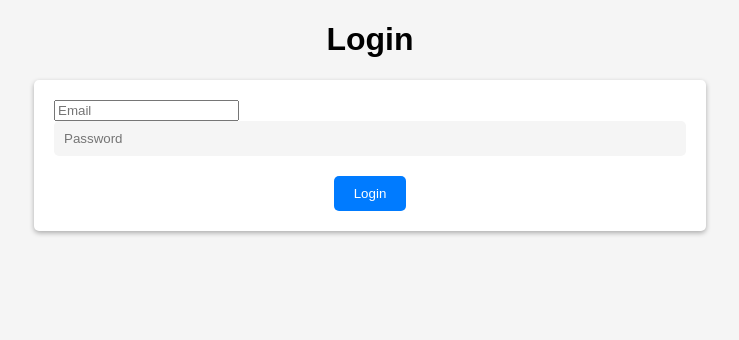
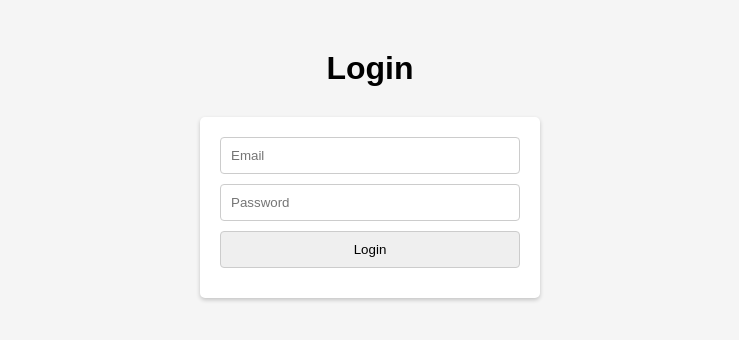
Before and after one commit to Jimpoz/Progetto-BD, a Flask app: template app/templates/login.html in a window 1280 px wide. Shown: the top 340 px of the page, without its empty margins (270-1009 px from the left). Run offline with Flask 3, Linux system fonts and the light colour scheme; the template is opened without the code that fills it: values that come from a table or form of the project are taken from there, others are empty.

Commit message:
Creato login, password hashata

```diff
--- a/app.py
+++ b/app.py
@@ -1,4 +1,4 @@
-from app import create_app
+from . import create_app
 
 app = create_app()
 
--- a/app/static/index.css
+++ b/app/static/index.css
@@ -1,15 +1,13 @@
-/* Set font family and background color */
+
 body {
     font-family: Arial, sans-serif;
     background-color: #f5f5f5;
   }
 
-  /* Center the heading */
   h1 {
     text-align: center;
   }
 
-  /* Style the links */
   a {
     display: block;
     margin: 10px auto;
@@ -17,11 +15,11 @@ body {
     width: 150px;
     text-align: center;
     color: #fff;
-    background-color: #007bff;
+    background-color: grey;
     text-decoration: none;
     border-radius: 5px;
   }
 
   a:hover {
-    background-color: #0069d9;
+    background-color: lightgray;
   }
--- a/app/static/login.css
+++ b/app/static/login.css
@@ -1,62 +1,42 @@
-/* Set font family and background color */
 body {
+  background-color: #f2f2f2;
   font-family: Arial, sans-serif;
-    background-color: #f5f5f5;
 }
 
-  /* Center the heading */
 h1 {
   text-align: center;
+  margin-top: 50px;
 }
 
-  /* Style the form */
 form {
+  width: 300px;
   margin: 0 auto;
-    width: 50%;
+  margin-top: 30px;
   padding: 20px;
   background-color: #fff;
   border-radius: 5px;
-    box-shadow: 0px 2px 5px rgba(0, 0, 0, 0.3);
+  box-shadow: 0 2px 4px rgba(0, 0, 0, 0.2);
 }
 
-  /* Style the form elements */
-  form input[type=email],
-  form input[type=password] {
-    display: block;
+form input {
   width: 100%;
   padding: 10px;
   margin-bottom: 10px;
-    border: none;
-    border-radius: 5px;
-    background-color: #f5f5f5;
+  border: 1px solid #ccc;
+  border-radius: 4px;
   box-sizing: border-box;
 }
 
-
-  form input[type=submit] {
-    display: block;
-    margin: 20px auto 0;
-    padding: 10px 20px;
-    background-color: #007bff;
+form button {
+  width: 100%;
+  padding: 10px;
+  background-color: #4CAF50;
   color: #fff;
   border: none;
-    border-radius: 5px;
+  border-radius: 4px;
   cursor: pointer;
 }
 
-  form input[type=submit]:hover {
-    background-color: #0069d9;
+form button:hover {
+  background-color: #45a049;
 }
-
-  /* Style the link */
-  a {
-    display: block;
-    margin: 20px auto 0;
-    text-align: center;
-    color: #007bff;
-    text-decoration: none;
-  }
-
-  a:hover {
-    text-decoration: underline;
-  }
--- a/forms.py
+++ b/forms.py
@@ -1,17 +1,16 @@
-from app import *
-from flask_login import login_required
 from flask_wtf import FlaskForm
-from wtforms import StringField, PasswordField, SubmitField, ValidationError
-from wtforms.validators import InputRequired, Length, ValidationError, Email
+from wtforms import StringField, PasswordField, SubmitField
+from wtforms.validators import InputRequired, Length, Email
 from flask_bcrypt import Bcrypt
+from flask_login import login_user
 
 class Login_form( FlaskForm ):
     email = StringField('Email', validators=[InputRequired(), Email(message='Invalid email'), Length(max=50)], render_kw={"placeholder": "Email"})
-    password = PasswordField('Password', validators=[InputRequired(), Length(min=8, max=80)], render_kw={"placeholder": "Password"})
+    password = PasswordField('Password', validators=[InputRequired(), Length(max=80)], render_kw={"placeholder": "Password"})
 
     submit = SubmitField('Login')
 
-    def validate_proile(self, email, password):
+    def validate_profile(self, email, password):
         from db_setup import Docente  # import here to avoid circular import
         user = Docente.query.filter_by(email=email.data).first()
         if user:
--- a/toDo.txt
+++ b/toDo.txt
@@ -3,8 +3,7 @@ each webpage needs to have a file for representation
 example:
 login needs to be a folder containing backend and frontend
 
-- login
-- register
+- login //fix the authentication
 - validation page ( for exams and tests )
 - student page ( in order to see how many exams and tests a student has taken )
 - and maybe more
```
Also changed, not shown: app/templates/homepage.html (added, +10 -0 lines), db_setup.py (+7 -0 lines), routes.py (+20 -5 lines), app/database.db (added), app/templates/student.html (added), database.db (deleted), 1 other file. Lines whose indentation alone changed are shown as unchanged.
